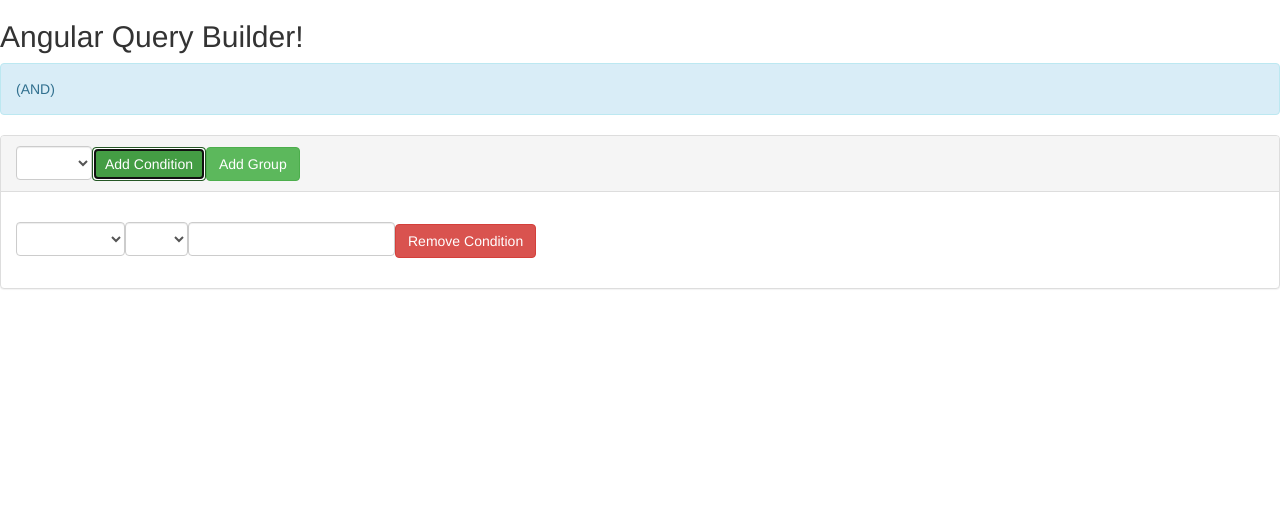
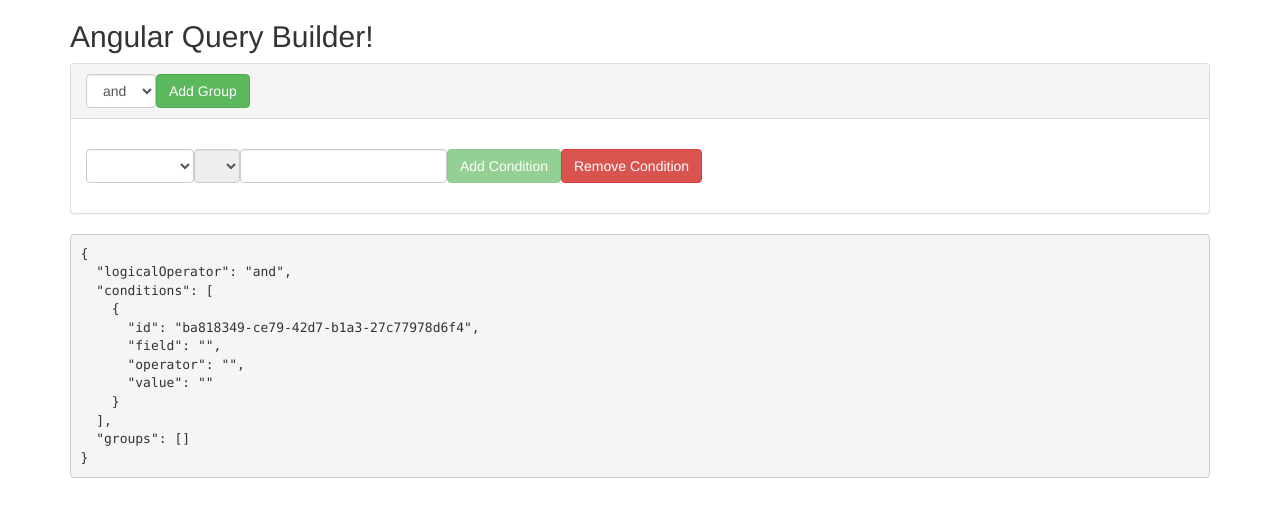
Before and after one commit to Promact/angular-query-builder, an Angular app: page / in a window 1280 px wide. Both pictures are taken after a click on the button "Add Condition". Shown: the top 516 px of the page. Built offline with nearby package versions, Linux system fonts and the light colour scheme.

Commit message:
chore: implementd query builder component with ewfactor query builder component with child components with it's demo app

```diff
--- a/src/app/app.component.html
+++ b/src/app/app.component.html
@@ -1,10 +1,10 @@
-<div>
+<div class="container">
   <h2>{{title}}</h2>
-  <div class="alert alert-info">
-    <span [innerHTML]="output"></span>
+  <div>
+    <query-builder [fields]="fields"
+                   [operators]="operators"
+                   [query]="query"
+                   (queryChange)="queryChange($event)"></query-builder>
   </div>
-  <query-builder #qb (onQueryUpdated)="queryUpdated($event)"
-                 [fields]="fields"
-                 [operators]="operators"
-                 [conditions]="conditions"></query-builder>
+  <pre>{{ myQuery | json }}</pre>
 </div>
--- a/src/app/app.component.ts
+++ b/src/app/app.component.ts
@@ -1,52 +1,45 @@
-import { Component, ViewChild } from '@angular/core';
-import { ListItem, Filter } from "query-builder/query-builder.interfaces";
-import { QueryBuilderComponent } from "query-builder/query-builder.component";
+import { Component } from '@angular/core';
 
 @Component({
   selector: 'app-root',
   templateUrl: './app.component.html',
-  styleUrls: ['./app.component.scss'],
-  providers: [QueryBuilderComponent]
+  styleUrls: ['./app.component.scss']
 })
 export class AppComponent {
+  title: string = 'Angular Query Builder!';
 
-  @ViewChild('qb') _queryBuilder: QueryBuilderComponent;
+  fields: Array<any> = [
+    {
+      name: 'first name',
+      operators: ['=', '!=', '>', '<'],
+      type: 'text'
+    },
+    {
+      name: 'last name',
+      operators: ['=', '!=', '>', '<'],
+      type: 'text'
+    },
+    {
+      name: 'address',
+      operators: ['=', '!=', '>', '<'],
+      type: 'text'
+    },
+    {
+      name: 'city',
+      operators: ['=', '!=', '>', '<'],
+      type: 'text'
+    },
+    {
+      name: 'birthdate',
+      operators: ['>', '<'],
+      type: 'date'
+    }
+  ];
+  operators: any = ['and', 'or'];
+  myQuery: any;
 
-  public title: string = 'Angular Query Builder!';
-  public output: string;
-
-  public fields: Array<ListItem>;
-  public operators: Array<ListItem>;
-  public conditions: Array<ListItem>;
-
-  constructor() {
-    //create the vales that will populate the dropdowns of the query builder
-    //to get more control over the expression created you may want to move these queryUpdated
-    //to the query-builder- and query-builder-group and also change the ListItem type to your
-    //custom types
-    this.fields = [
-      { name: 'Firstname', id: 'firstname' },
-      { name: 'Lastname', id: 'lastname' },
-      { name: 'Birthdate', id: 'birthdate' },
-      { name: 'City', id: 'city' },
-      { name: 'Country', id: 'country' }
-    ];
-    this.operators = [
-      { name: 'AND', id: 'and' },
-      { name: 'OR', id: 'or' }
-    ];
-    this.conditions = [
-      { name: '=', id: '=' },
-      { name: '<>', id: '<>' },
-      { name: '<', id: '<' },
-      { name: '<=', id: '<=' },
-      { name: '>', id: '>' },
-      { name: '>=', id: '>=' }
-    ];
-  }
-
-  public queryUpdated(filter: Filter): void {
-    console.log(filter);
-    this.output = this._queryBuilder.getOutput();
+  query: any;
+  queryChange(event: any) {
+    this.myQuery = event;
   }
 }
--- /dev/null
+++ b/src/query-builder/query-builder-condition.component.ts
@@ -0,0 +1,74 @@
+import {
+  Component,
+  Input,
+  EventEmitter,
+  Output
+} from '@angular/core';
+
+@Component({
+  selector: 'query-builder-condition',
+  templateUrl: 'query-builder-condition.html',
+  styles: ['.has-error { border-color: red; }']
+})
+export class QueryBuilderConditionComponent {
+
+  selectedField: any;
+
+  @Input() parentGroup: any;
+
+  @Input()
+  get condition() { return this._condition; }
+  set condition(value: any) {
+    if (value !== this._condition) {
+      this._condition = value;
+    }
+  };
+  private _condition: any;
+
+  @Output() conditionChange = new EventEmitter<any>();
+
+  @Input() fields: Array<any>;
+
+  ngAfterContentInit() {
+    this.selectedField = this.fields.find((f) => f.name == this.condition.field);
+  }
+
+  onFieldChange() {
+    this.selectedField = this.fields.find((f) => f.name == this.condition.field);
+    this.condition.operator = null;
+    this._emitChangeEvent();
+  }
+
+  onOperatorChange(event: Event) {
+    this._emitChangeEvent();
+  }
+
+  onValueChange(event: Event) {
+    this._emitChangeEvent();
+  }
+
+  removeCondition() {
+    if (this.parentGroup) {
+      let index: number = this.parentGroup.group.conditions.findIndex((c: any) => {
+        return c.id === this.condition.id;
+      });
+      this.parentGroup.group.conditions.splice(index, 1);
+      this._emitChangeEvent();
+    }
+  }
+
+  canAddCondition(): boolean {
+    if (this.parentGroup) {
+      let index: number = this.parentGroup.group.conditions.findIndex((c: any) => {
+        return c.id === this.condition.id;
+      });
+      return this.parentGroup.group.conditions.length === index + 1;
+    } else {
+      return false;
+    }
+  }
+
+  _emitChangeEvent(): void {
+    this.conditionChange.emit(this.condition);
+  }
+}
--- /dev/null
+++ b/src/query-builder/query-builder-condition.html
@@ -0,0 +1,38 @@
+<form class="form-inline form-group" *ngIf="fields" #conditionForm="ngForm">
+  <select #fieldCtrl="ngModel"
+          name="field"
+          class="form-control"
+          [class.has-error]="fieldCtrl.touched && fieldCtrl.invalid"
+          [(ngModel)]="condition.field"
+          (change)="onFieldChange()"
+          required>
+    <option *ngFor="let f of fields">{{f.name}}</option>
+  </select>
+  <select #operatorCtrl="ngModel"
+          name="operator"
+          class="form-control"
+          [disabled]="fieldCtrl.invalid"
+          [class.has-error]="operatorCtrl.touched && operatorCtrl.invalid"
+          [(ngModel)]="condition.operator"
+          (change)="onOperatorChange($event)"
+          required>
+    <option *ngFor="let o of selectedField?.operators">{{o}}</option>
+  </select>
+
+  <input #valueCtrl="ngModel"
+         name="value"
+         [type]="selectedField?.type || 'text'"
+         class="form-control"
+         [class.has-error]="valueCtrl.touched && valueCtrl.invalid"
+         [(ngModel)]="condition.value"
+         (change)="onValueChange($event)"
+         required />
+
+  <button class="btn btn-success"
+          type="submit"
+          *ngIf="canAddCondition()"
+          (click)="parentGroup?.addCondition()"
+          [disabled]="conditionForm.form.invalid">Add Condition</button>
+  <button class="btn btn-danger" type="button"
+          (click)="removeCondition()">Remove Condition</button>
+</form>
--- a/src/query-builder/query-builder-group.component.ts
+++ b/src/query-builder/query-builder-group.component.ts
@@ -1,108 +1,91 @@
-import { SimpleChange, Component, AfterViewInit, Input, EventEmitter, Output } from '@angular/core';
-import { ListItem, Group, Rule, Filter, Utils } from 'query-builder/query-builder.interfaces';
+import {
+  Component,
+  Input,
+  EventEmitter,
+  Output
+} from '@angular/core';
+import { Utils } from 'query-builder/query-builder.interfaces';
 
 @Component({
   selector: 'query-builder-group',
-  templateUrl: 'query-builder-group.html',
-  styleUrls: ['query-builder-group.scss']
+  templateUrl: 'query-builder-group.html'
 })
-export class QueryBuilderGroupComponent implements AfterViewInit {
+export class QueryBuilderGroupComponent {
 
-  @Output('onQueryUpdated') onQueryUpdated: EventEmitter<Group> = new EventEmitter<Group>();
+  @Input() fields: any;
+  @Input() operators: any;
+  @Input() parentGroup: any;
 
-  @Input('parent-group') parentGroup: Group;
-  @Input('group') group: Group;
-  @Input('fields') fields: Array<ListItem>;
-  @Input('operators') operators: Array<ListItem>;
-  @Input('conditions') conditions: Array<ListItem>;
+  @Input()
+  get group() { return this._group; }
+  set group(value: any) {
+    if (value !== this._group) {
+      this._group = value;
+      if (value.logicalOperator) {
+        this.logicalOperator = value.logicalOperator;
+      }
+    }
+  }
+  private _group: any;
 
-  public isLoaded: boolean = false;
-  public output: any;
+  @Output() queryChange = new EventEmitter<any>();
+
+  _this: QueryBuilderGroupComponent;
 
   constructor() {
-    this.isLoaded = false;
+    this._this = this;
   }
 
-  public ngAfterViewInit(): void {
-    //for some reason it does not seem to work unless this is
-    //wrap in a setTimeout or some other mechanism to trigger change detection
-    setTimeout(() => {
-      this.isLoaded = true;;
-    })
+  logicalOperator: string = 'and';
+
+  onChangeLogicalOperators(event: any) {
+    this._emitChangeEvent();
+    this.group.logicalOperator = this.logicalOperator;
   }
 
-  ngOnChanges(changes: { [propertyName: string]: SimpleChange }): void {
-    console.log(changes);
+  addCondition() {
+    this.group.conditions.push({
+      id: Utils.generateUUID(),
+      field: '',
+      operator: '',
+      value: ''
+    });
+    this._emitChangeEvent();
   }
 
-  //handle any events from children and send them on up
-  public queryUpdated(group: Group): void {
-    this.onQueryUpdated.emit(this.group);
+  addGroup() {
+    this.group.groups.push({
+      id: Utils.generateUUID(),
+      logicalOperator: 'and',
+      conditions: [{
+        id: Utils.generateUUID(),
+        field: '',
+        operator: '',
+        value: ''
+      }],
+      groups: []
+    });
+    this._emitChangeEvent();
   }
 
-  //make sure the value has changed and emit the onQueryUpdated event
-  public changeGroupOperator(value: ListItem): void {
-    this.group.operator = this.operators.find((v: any) => v.name == value);
-    this.onQueryUpdated.emit(this.group);
+  removeGroup() {
+    if (this.parentGroup) {
+      let index: number = this.parentGroup.groups.findIndex((g: any) => {
+        return g.id === this.group.id;
+      });
+      this.parentGroup.groups.splice(index, 1);
+      this._emitChangeEvent();
+    }
   }
 
-  //make sure the value has changed and emit the onQueryUpdated event
-  public changeRuleField(rule: Rule, value: ListItem): void {
-    rule.field = value;
-    this.onQueryUpdated.emit(this.group);
+  conditionQueryChange(event: any) {
+    let index: number = this.group.conditions.findIndex((c: any) => {
+      return c.id === event.id;
+    });
+    this.group.conditions[index] = event;
   }
 
-  //make sure the value has changed and emit the onQueryUpdated event
-  public changeRuleCondition(rule: Rule, value: ListItem): void {
-    rule.condition = value;
-    this.onQueryUpdated.emit(this.group);
-  }
-
-  //make sure the value has changed and emit the onQueryUpdated event
-  public changeRuleData(rule: Rule, value: string): void {
-    rule.data = value;
-    this.onQueryUpdated.emit(this.group);
-  }
-
-  //add a new condition and emit the onQueryUpdated event
-  public addCondition(): void {
-    this.group.rules.push({
-      condition: { name: 'AND', id: 'and' },
-      field: { name: '', id: '' },
-      data: ''
-    });
-    this.onQueryUpdated.emit(this.group);
-  }
-
-  //remove a condition and emit the onQueryUpdated event
-  public removeCondition(index) {
-    this.group.rules.splice(index, 1);
-    this.onQueryUpdated.emit(this.group);
-  }
-
-  //add a new group and emit the onQueryUpdated event
-  public addGroup(): void {
-    console.log(this.group);
-    this.group.rules.push({
-      group: {
-        groupId: Utils.generateUUID(),
-        operator: { name: 'AND', id: 'and' },
-        rules: []
-      }
-    });
-    console.log(this.group);
-    this.onQueryUpdated.emit(this.group);
-  }
-
-  //remove a group and emit the onQueryUpdated event
-  public removeGroup(): void {
-    if (this.parentGroup === undefined) {
-      return;
-    }
-    let index: number = this.parentGroup.rules.findIndex((r: Rule) => {
-      return r.hasOwnProperty('group') && r.group.groupId === this.group.groupId;
-    });
-    this.parentGroup.rules.splice(index, 1);
-    this.onQueryUpdated.emit(this.group);
+  _emitChangeEvent(): void {
+    this.queryChange.emit(this.group);
   }
 }
--- a/src/query-builder/query-builder-group.html
+++ b/src/query-builder/query-builder-group.html
@@ -1,37 +1,25 @@
-<div *ngIf="isLoaded" class="panel panel-default">
-  <div class="panel-heading form-group">
-    <select [(ngModel)]="group.operator"
-            (ngModelChange)="changeGroupOperator($event)"
+<div class="panel panel-default">
+  <div class="panel-heading form-inline form-group">
+    <select [(ngModel)]="logicalOperator"
+            (ngModelChange)="onChangeLogicalOperators($event)"
             class="form-control">
-      <option *ngFor="let o of operators">{{o.name}}</option>
+      <option *ngFor="let o of operators">{{o}}</option>
     </select>
-    <button class="btn btn-success" (click)="addCondition()"> <span class="i-plus"></span>Add Condition</button>
-    <button class="btn btn-success" (click)="addGroup()"> <span class="i-plus"></span>Add Group</button>
-    <button class="btn btn-danger" (click)="removeGroup()" *ngIf="parentGroup"> <span class="i-minus"></span>Remove Group</button>
+    <!--group?.-->
+    <button class="btn btn-success" *ngIf="!group?.conditions?.length" (click)="addCondition()">Add Condition</button>
+    <button class="btn btn-success" (click)="addGroup()">Add Group</button>
+    <button class="btn btn-danger" (click)="removeGroup()" *ngIf="parentGroup">Remove Group</button>
   </div>
   <div class="panel-body">
-    <div class="condition">
-      <div *ngFor="let rule of group.rules">
-        <div *ngIf="rule.hasOwnProperty('group')">
-          <query-builder-group (onQueryUpdated)="queryUpdated($event)"
-                               [fields]="fields" [operators]="operators" [conditions]="conditions"
-                               [group]="rule.group" [parent-group]="group"></query-builder-group>
-        </div>
-        <div *ngIf="!rule.hasOwnProperty('group')">
-          <div class="form-group">
-            <select class="form-control" [(ngModel)]="rule.field"
-                    (ngModelChange)="changeRuleField(rule, $event)">
-              <option *ngFor="let f of fields">{{f.name}}</option>
-            </select>
-            <select class="form-control"
-                    [(ngModel)]="rule.condition" (ngModelChange)="changeRuleCondition(rule, $event)">
-              <option [ngValue]="c" *ngFor="let c of conditions">{{c.name}}</option>
-            </select>
-            <input class="form-control" type="text" [(ngModel)]="rule.data" (ngModelChange)="changeRuleData(rule, $event)" />
-            <button class="btn btn-danger" (click)="removeCondition($index)"> <span class="i-minus">Remove Condition</span> </button>
-          </div>
-        </div>
-      </div>
-    </div>
+    <query-builder-condition *ngFor="let c of group?.conditions"
+                             [condition]="c"
+                             [fields]="fields"
+                             [parentGroup]="_this"
+                             (conditionChange)="conditionQueryChange($event)"></query-builder-condition>
+    <query-builder-group *ngFor="let g of group?.groups"
+                          [fields]="fields"
+                          [operators]="operators"
+                          [group]="g"
+                          [parentGroup]="group"></query-builder-group>
   </div>
 </div>
--- a/src/query-builder/query-builder-group.scss
+++ /dev/null
@@ -1,4 +0,0 @@
-.form-control {
-  display: inline-block;
-  width: auto;
-}
--- a/src/query-builder/query-builder.component.ts
+++ b/src/query-builder/query-builder.component.ts
@@ -1,6 +1,9 @@
-import { Component, OnInit, ViewChild, Input, AfterViewInit, Output, EventEmitter } from '@angular/core';
-import { QueryBuilderGroupComponent } from './query-builder-group.component';
-import { Filter, ListItem, Utils, Rule, Group } from "query-builder/query-builder.interfaces";
+import {
+  Component,
+  Input,
+  Output,
+  EventEmitter
+} from '@angular/core';
 
 @Component({
   selector: 'query-builder',
@@ -8,82 +11,26 @@ import { Filter, ListItem, Utils, Rule, Group } from "query-builder/query-builde
 })
 export class QueryBuilderComponent {
 
-  @ViewChild('queryBuilderGroup') queryBuilderGroup: QueryBuilderGroupComponent;
-
-  @Output('onQueryUpdated') onQueryUpdated: EventEmitter<Filter> = new EventEmitter<Filter>();
-
-  @Input() fields: Array<ListItem>;
-  @Input() operators: Array<ListItem>;
-  @Input() conditions: Array<ListItem>;
-
-  public filter: Filter;
-  public output: string;
-
-  constructor() {
-    this.filter = {
-      group: {
-        groupId: Utils.generateUUID(),
-        operator: { name: 'AND', id: 'and' },
-        rules: []
-      }
+  @Input()
+  get query() { return this._query; }
+  set query(value: any) {
+    this._query = value || {
+      logicalOperator: 'and',
+      conditions: [],
+      groups: []
     };
   }
+  private _query: any = {
+    logicalOperator: 'and',
+    conditions: [],
+    groups: []
+  };
+  @Input() fields: any;
+  @Input() operators: any;
 
-  //handle the onQueryUpdated event and pass it on up
-  public queryUpdated(group: Group): void {
-    this.onQueryUpdated.emit(this.filter);
-  }
+  @Output() queryChange = new EventEmitter<any>();
 
-  //replace html entities
-  private htmlEntities(str): string {
-    return String(str).replace(/</g, '&lt;').replace(/>/g, '&gt;');
-  }
-
-  //convert the object into a text query that can be used
-  public computed(group: Group): string {
-    if (!group) return '';
-    let str = '';
-    for (let i = 0; i < group.rules.length; i++) {
-
-      let rule: Rule = group.rules[i];
-
-      let operatorName: string = Utils.isNull(group.operator) ||
-        Utils.isBlankString(group.operator.name) ? '' :
-        group.operator.name;
-
-      let ruleFieldName: string = Utils.isNull(rule.field) ||
-        Utils.isBlankString(rule.field.name) ? '' :
-        rule.field.name;
-
-      let conditionName: string = Utils.isNull(rule.condition) ||
-        Utils.isBlankString(rule.condition.name) ? '' :
-        rule.condition.name;
-
-      let value: string = Utils.isBlankString(rule.data) ?
-        '' :
-        rule.data;
-
-      if (!Utils.isBlankString(rule.data)) {
-        value = '\'' + value + '\'';
-      }
-
-      i > 0 && (str += ' ' + operatorName + ' ');
-
-      str += rule.group ?
-        this.computed(rule.group) :
-        ruleFieldName + ' ' + this.htmlEntities(conditionName) + ' ' + value;
-    }
-
-    str = str.trim();
-
-    if (Utils.isBlankString(str)) {
-      return '';
-    }
-    return '(' + str + ')';
-  }
-
-  //allow component creating the query builder to get the query text
-  public getOutput(): string {
-    return this.computed(this.filter.group);
+  _queryChange(group: any): void {
+    this.queryChange.emit(group);
   }
 }
--- a/src/query-builder/query-builder.html
+++ b/src/query-builder/query-builder.html
@@ -1,5 +1,4 @@
-<query-builder-group (onQueryUpdated)="queryUpdated($event)"
-                     [fields]="fields"
+<query-builder-group [fields]="fields"
                      [operators]="operators"
-                     [conditions]="conditions"
-                     [group]="filter.group"></query-builder-group>
+                     [group]="query"
+                     (queryChange)="_queryChange($event)"></query-builder-group>
--- a/src/query-builder/query-builder.module.ts
+++ b/src/query-builder/query-builder.module.ts
@@ -3,6 +3,7 @@ import { FormsModule } from '@angular/forms';
 import { BrowserModule } from '@angular/platform-browser';
 import { QueryBuilderComponent } from './query-builder.component';
 import { QueryBuilderGroupComponent } from './query-builder-group.component';
+import { QueryBuilderConditionComponent } from './query-builder-condition.component';
 
 @NgModule({
   entryComponents: [
@@ -16,7 +17,8 @@ import { QueryBuilderGroupComponent } from './query-builder-group.component';
   declarations:
   [
     QueryBuilderComponent,
-    QueryBuilderGroupComponent
+    QueryBuilderGroupComponent,
+    QueryBuilderConditionComponent
   ],
   exports: [
     QueryBuilderComponent
```
